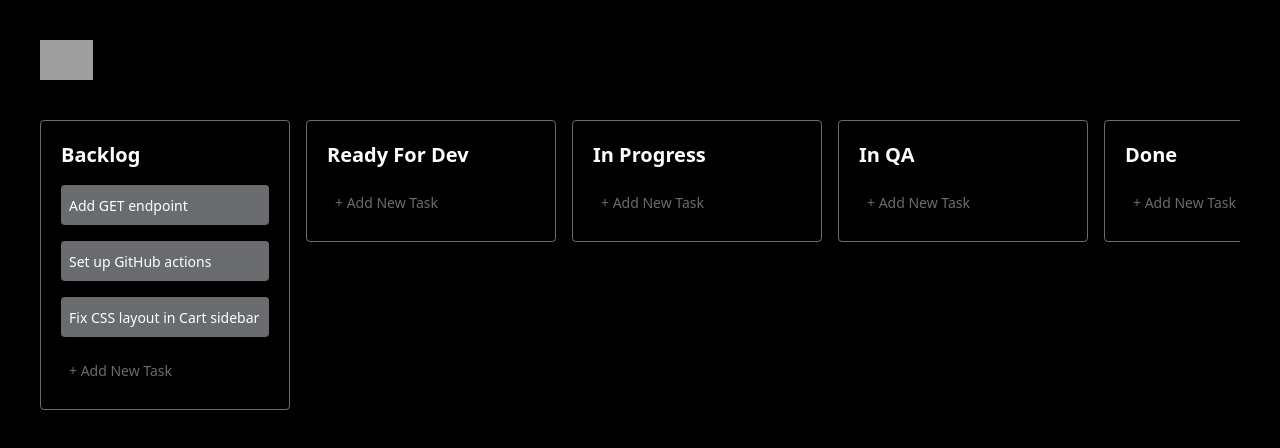
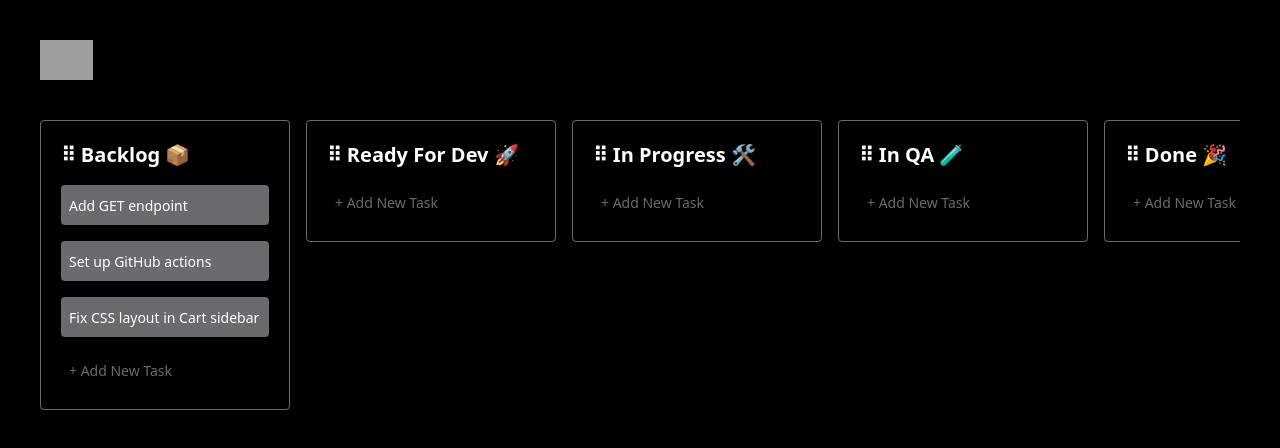
Before and after one commit to kkarasek/trello-clone-drag-and-drop, a Nuxt app: page / in a window 1280 px wide. Shown: the top 448 px of the page. Built offline with nearby package versions, Linux system fonts and the light colour scheme; grey boxes are pictures that could not be loaded.

Commit message:
add DragHandle component

```diff
--- /dev/null
+++ b/components/DragHandle.vue
@@ -0,0 +1,3 @@
+<template>
+  <span id="drag-handle" class="cursor-pointer">⠿</span>
+</template>
--- a/components/TrelloBoard.vue
+++ b/components/TrelloBoard.vue
@@ -6,7 +6,7 @@ import type { Column } from "~/types";
 
 const columns = ref<Column[]>([
   {
-    title: "Backlog",
+    title: "Backlog 📦",
     id: nanoid(),
     tasks: [
       { id: nanoid(), title: "Add GET endpoint", createdAt: new Date() },
@@ -19,22 +19,22 @@ const columns = ref<Column[]>([
     ],
   },
   {
-    title: "Ready For Dev",
+    title: "Ready For Dev 🚀",
     id: nanoid(),
     tasks: [],
   },
   {
-    title: "In Progress",
+    title: "In Progress 🛠",
     id: nanoid(),
     tasks: [],
   },
   {
-    title: "In QA",
+    title: "In QA 🧪",
     id: nanoid(),
     tasks: [],
   },
   {
-    title: "Done",
+    title: "Done 🎉",
     id: nanoid(),
     tasks: [],
   },
@@ -47,6 +47,8 @@ const columns = ref<Column[]>([
       v-model="columns"
       group="columns"
       item-key="id"
+      handle="#drag-handle"
+      :animation="150"
       class="flex gap-4 overflow-x-auto items-start"
     >
       <template #item="{ element: column }: { element: Column }">
@@ -54,6 +56,7 @@ const columns = ref<Column[]>([
           class="column bg-transparent border border-gray-300/50 p-5 rounded min-w-[250px]"
         >
           <header class="text-white text-xl font-semibold">
+            <DragHandle />
             {{ column.title }}
           </header>
           <TrelloBoardTask
```
